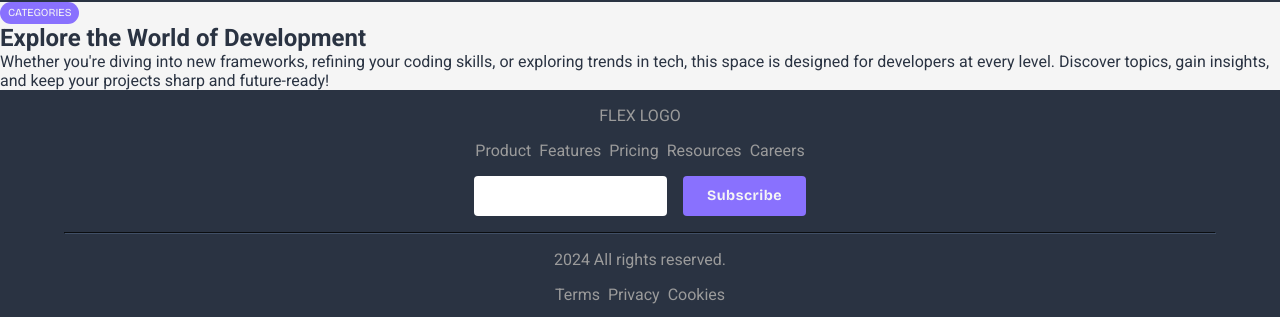
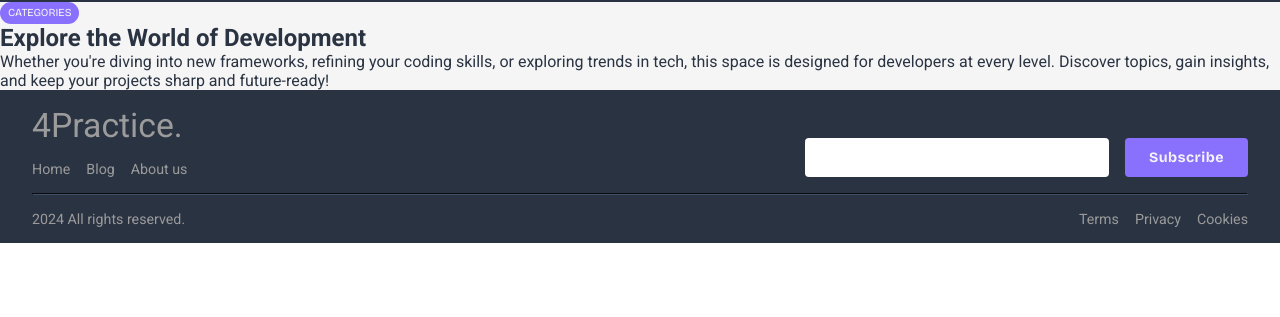
Before and after one commit to 4Practica/devCorner, a React (Vite) app: page / in a window 1280 px wide. Shown: the part 797-1114 px from the top of the page. After the commit the page ends 1040 px from the top, so only its background shows below. Built offline with nearby package versions, Linux system fonts and the light colour scheme.

Commit message:
💄 Footer responsive

```diff
--- a/src/js/common/layout/Footer/Footer.module.css
+++ b/src/js/common/layout/Footer/Footer.module.css
@@ -4,7 +4,8 @@
   display: flex;
   flex-direction: column;
   gap: 1rem;
-  padding: 1rem 0;
+  padding: 1rem 2rem;
+  font-size: var(--font-sm);
 }
 
 .top_section,
@@ -16,10 +17,14 @@
   gap: 1rem;
 }
 
+.logo {
+  font-size: var(--font-md);
+}
+
 .line {
   align-self: center;
   border-color: #404f65;
-  width: 90%;
+  width: 100%;
 }
 
 .bottom_section {
@@ -27,3 +32,29 @@
   flex-direction: column;
   align-items: center;
 }
+
+@media (min-width: 520px) {
+}
+
+@media (min-width: 720px) {
+  .top_section,
+  .bottom_section {
+    flex-direction: row;
+    justify-content: space-between;
+    align-items: end;
+  }
+
+  .top_section_left {
+    align-items: start;
+  }
+
+  .logo {
+    font-size: var(--font-lg);
+  }
+}
+
+@media (min-width: 920px) {
+}
+
+@media (min-width: 1220px) {
+}
--- a/src/js/common/layout/Footer/Footer.tsx
+++ b/src/js/common/layout/Footer/Footer.tsx
@@ -1,3 +1,4 @@
+import { BG_STYLES_CLASSES } from '@common/utils/enums/styles.ts'
 import AppContainer from '../AppContainer'
 import { FooterLinks, FooterForm } from './components'
 import styles from './Footer.module.css'
@@ -6,11 +7,11 @@ import { footerTopLinks, footerBottomLinks } from './footerData.ts'
 
 const Footer = () => {
   return (
-    <AppContainer>
+    <AppContainer elementType='footer' bgColor={BG_STYLES_CLASSES.DARK}>
       <div className={`${styles.footer_container}`}>
         <div className={`${styles.top_section}`}>
           <div className={`${styles.top_section_left}`}>
-            <span>FLEX LOGO</span>
+            <span className={`${styles.logo}`}>4Practice.</span>
             <FooterLinks arrayOfLinks={footerTopLinks} />
           </div>
           <FooterForm />
--- a/src/js/common/layout/Footer/components/FooterForm/Form.module.css
+++ b/src/js/common/layout/Footer/components/FooterForm/Form.module.css
@@ -1,5 +1,6 @@
 .top_section_right {
   display: flex;
+  justify-content: center;
   gap: 1rem;
 }
 
@@ -14,3 +15,34 @@
 .form_button {
   border-radius: 4px;
 }
+
+@media (min-width: 520px) {
+}
+
+@media (min-width: 720px) {
+  .top_section_right {
+    width: 55%;
+    justify-content: end;
+  }
+
+  .input {
+    width: 100%;
+  }
+}
+
+@media (min-width: 920px) {
+  .top_section_right {
+    width: 50%;
+    justify-content: end;
+  }
+
+  .input {
+    width: 100%;
+  }
+}
+
+@media (min-width: 1220px) {
+  .input {
+    width: 50%;
+  }
+}
--- a/src/js/common/layout/Footer/components/FooterLinks/FooterLinks.module.css
+++ b/src/js/common/layout/Footer/components/FooterLinks/FooterLinks.module.css
@@ -1,8 +1,8 @@
 .list_container {
   display: flex;
   flex-wrap: wrap;
-  justify-content: center;
-  gap: 0.5rem;
+  justify-content: space-between;
+  gap: 1rem;
   list-style: none;
   /* padding: 1rem 0; */
 }
--- a/src/js/common/layout/Footer/footerData.ts
+++ b/src/js/common/layout/Footer/footerData.ts
@@ -1,28 +1,18 @@
 export const footerTopLinks = [
   {
     id: crypto.randomUUID(),
-    text: 'Product',
+    text: 'Home',
     route: '/',
   },
   {
     id: crypto.randomUUID(),
-    text: 'Features',
-    route: '/',
+    text: 'Blog',
+    route: '/blog',
   },
   {
     id: crypto.randomUUID(),
-    text: 'Pricing',
-    route: '/',
-  },
-  {
-    id: crypto.randomUUID(),
-    text: 'Resources',
-    route: '/',
-  },
-  {
-    id: crypto.randomUUID(),
-    text: 'Careers',
-    route: '/',
+    text: 'About us',
+    route: '/about',
   },
 ]
 
```
